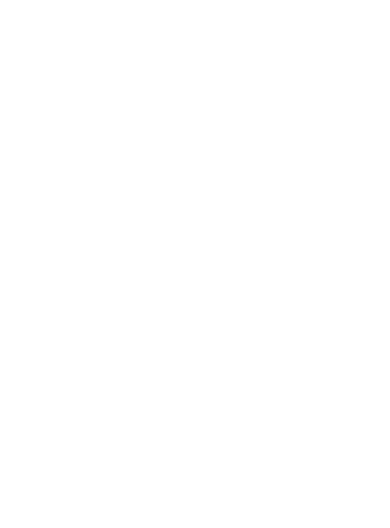
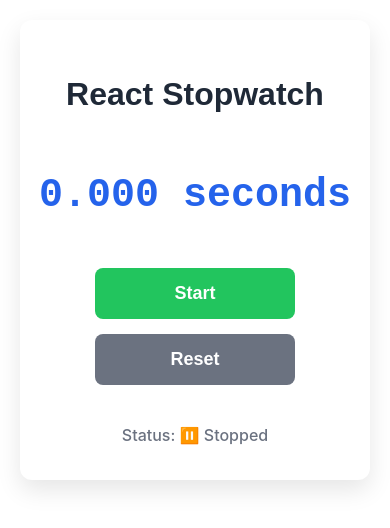
Before and after one commit to ls-95/stopwatch-react-project, a React (Create React App) app: page / in a window 390 px wide. Shown: the top 528 px of the page. Built offline with nearby package versions, Linux system fonts and the light colour scheme.

Commit message:
Add Stopwatch styling

```diff
--- a/src/App.js
+++ b/src/App.js
@@ -1,7 +1,13 @@
 import "./App.css";
+import Stopwatch from "./components/Stopwatch";
+import "./styles/Stopwatch.css";
 
 function App() {
-  return <div className="App"></div>;
+  return (
+    <div className="App">
+      <Stopwatch />
+    </div>
+  );
 }
 
 export default App;
--- a/src/styles/Stopwatch.css
+++ b/src/styles/Stopwatch.css
@@ -0,0 +1,49 @@
+.stopwatch-container {
+  max-width: 600px;
+  margin: 0 auto;
+  padding: 40px 20px;
+  text-align: center;
+  background-color: #ffffff;
+  border-radius: 12px;
+  box-shadow: 0 10px 25px rgba(0, 0, 0, 0.1);
+  min-height: 400px;
+  display: flex;
+  flex-direction: column;
+  justify-content: center;
+}
+
+.stopwatch-title {
+  font-family: "Arial", sans-serif;
+  font-size: 2.5rem;
+  color: #1f2937;
+  margin-bottom: 30px;
+  font-weight: bold;
+}
+
+.status-indicator {
+  font-size: 16px;
+  color: #6b7280;
+  margin-top: 20px;
+  font-weight: 500;
+}
+
+.app-container {
+  min-height: 100vh;
+  background: linear-gradient(135deg, #667eea 0%, #764ba2 100%);
+  display: flex;
+  align-items: center;
+  justify-content: center;
+  padding: 20px;
+  font-family: "Arial", sans-serif;
+}
+
+@media (max-width: 768px) {
+  .stopwatch-container {
+    margin: 20px;
+    padding: 30px 15px;
+  }
+
+  .stopwatch-title {
+    font-size: 2rem;
+  }
+}
```
